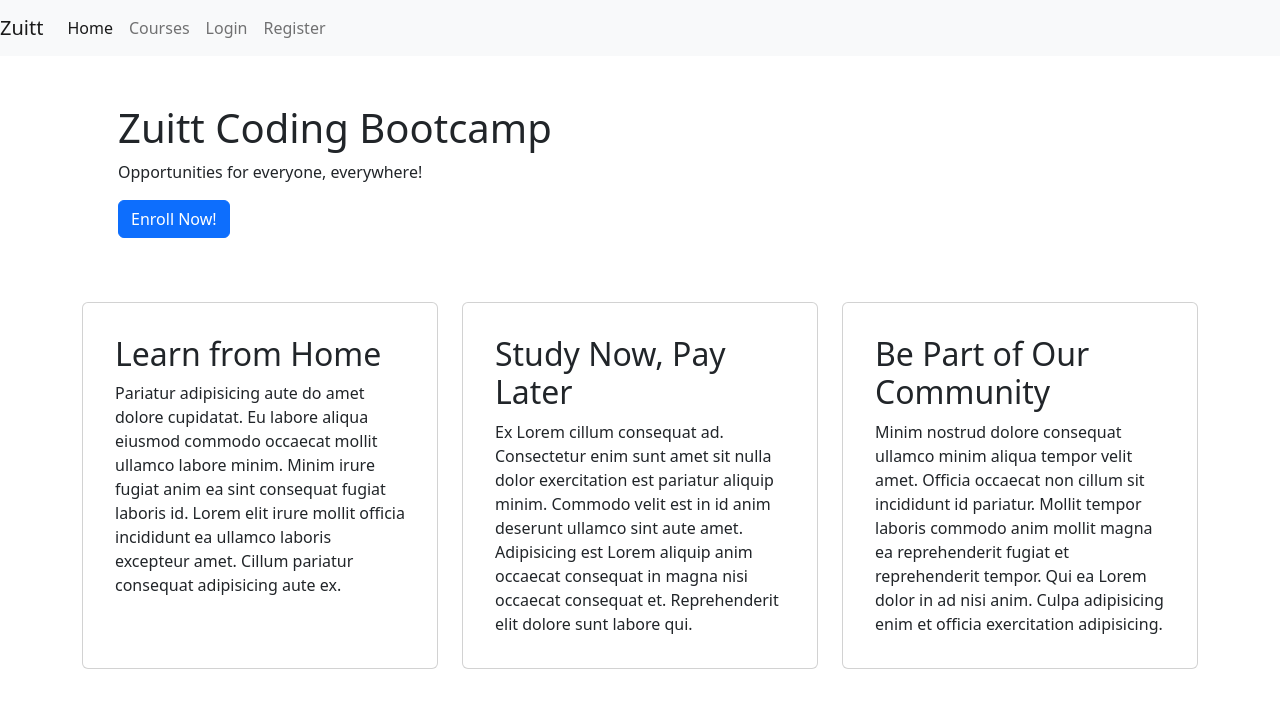
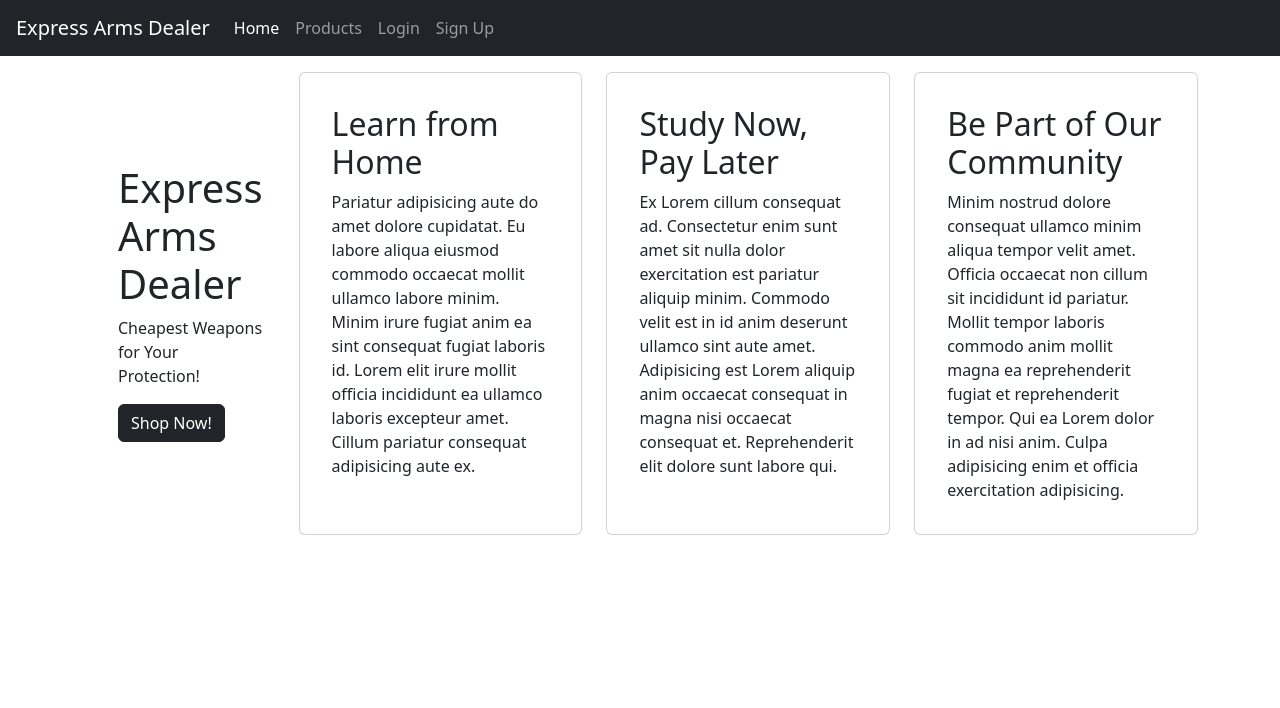
Before and after one commit to dranyam2022/capstone03-escalante, a React (Create React App) app: page / in a window 1280 px wide. Shown: the top 708 px of the page. Built offline with nearby package versions, Linux system fonts and the light colour scheme.

Commit message:
Initial commit

```diff
--- a/src/components/AppNavbar.js
+++ b/src/components/AppNavbar.js
@@ -11,20 +11,25 @@ export default function AppNavbar() {
 	// const [user, setUser] = useState(localStorage.getItem('email'))
 
 	return (
-		<Navbar bg="light" expand="lg">
-			<Navbar.Brand as={Link}>Zuitt</Navbar.Brand>
+		<Navbar bg="dark" variant="dark" expand="lg">
+			<Navbar.Brand as={Link} className="mx-3">Express Arms Dealer</Navbar.Brand>
 			<Navbar.Toggle aria-controls="basic-navbar-nav" />
 			<Navbar.Collapse id="basic-navbar-nav">
 				<Nav className="ml-auto">
 					<Nav.Link as={NavLink} to="/">Home</Nav.Link>
-					<Nav.Link as={NavLink} to="/courses">Courses</Nav.Link>
-					{(user.id) ?
-						<Nav.Link as={NavLink} to="/logout">Logout</Nav.Link>
-						:
-						<>
-							<Nav.Link as={NavLink} to="/login">Login</Nav.Link>
-							<Nav.Link as={NavLink} to="/register">Register</Nav.Link>
-						</>
+					<Nav.Link as={NavLink} to="/courses">Products</Nav.Link>
+					{
+						(user.id)
+							?
+							<>
+								<Nav.Link as={NavLink} to="/cart">View Cart</Nav.Link>
+								<Nav.Link as={NavLink} to="/logout">Logout</Nav.Link>
+							</>
+							:
+							<>
+								<Nav.Link as={NavLink} to="/login">Login</Nav.Link>
+								<Nav.Link as={NavLink} to="/register">Sign Up</Nav.Link>
+							</>
 					}
 
 				</Nav>
--- a/src/components/Banner.js
+++ b/src/components/Banner.js
@@ -1,12 +1,12 @@
-import {Button, Row, Col} from "react-bootstrap";
+import { Button, Row, Col } from "react-bootstrap";
 
-export default function Banner(){
-	return(
+export default function Banner() {
+	return (
 		<Row>
 			<Col className="p-5">
-				<h1>Zuitt Coding Bootcamp</h1>
-				<p>Opportunities for everyone, everywhere!</p>
-				<Button variant="primary">Enroll Now!</Button>
+				<h1>Express Arms Dealer</h1>
+				<p>Cheapest Weapons for Your Protection! </p>
+				<Button variant="dark">Shop Now!</Button>
 			</Col>
 		</Row>
 	)
--- a/src/pages/Home.js
+++ b/src/pages/Home.js
@@ -2,11 +2,11 @@ import Banner from '../components/Banner';
 import Highlights from '../components/Highlights';
 
 
-export default function Home(){
-	return(
-		<>
-			<Banner/>
-        	<Highlights/>
-		</>
+export default function Home() {
+	return (
+		<div className="d-flex flex-column flex-md-row justify-content-center align-items-center">
+			<Banner />
+			<Highlights />
+		</div>
 	)
 }
```
